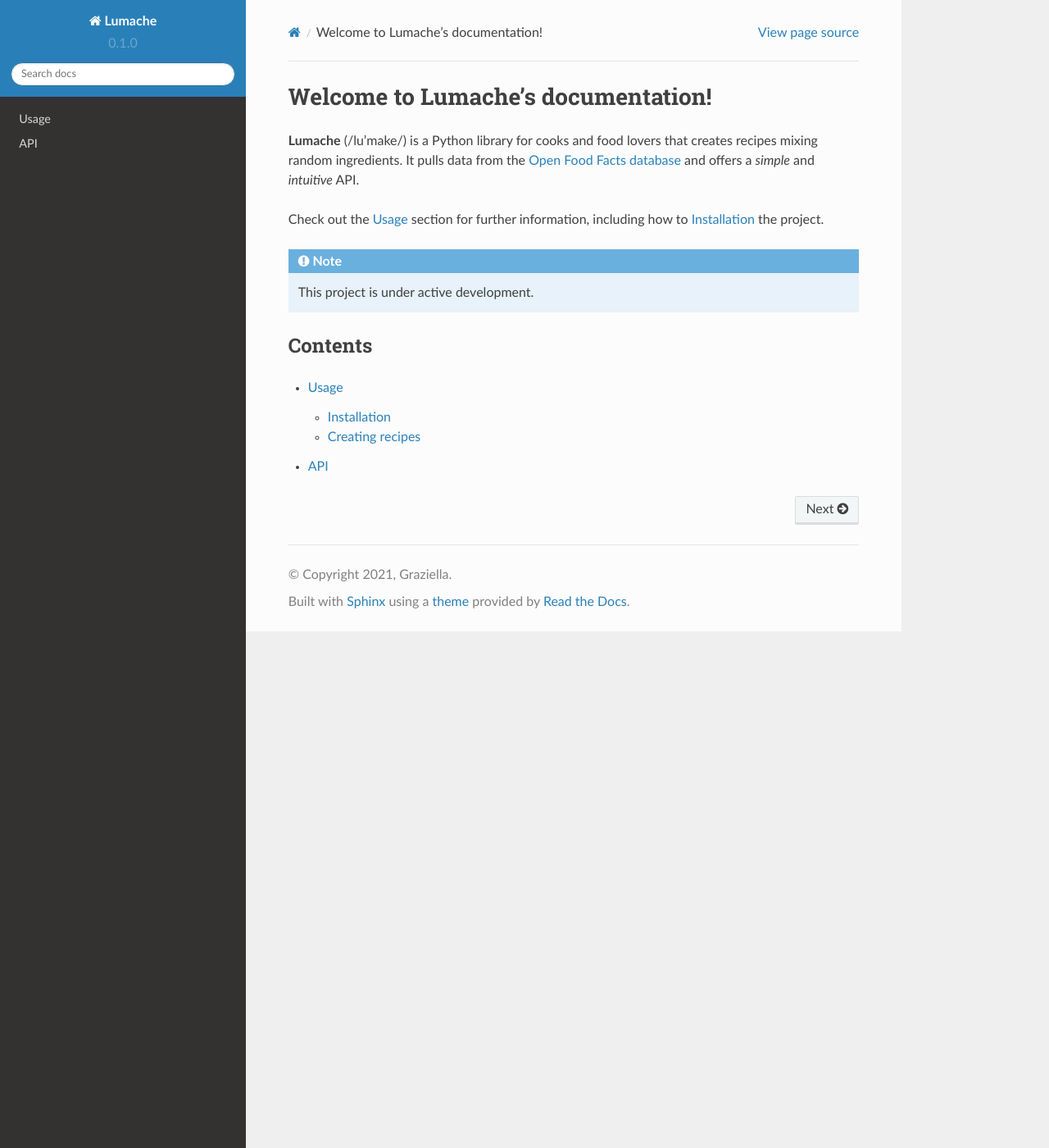
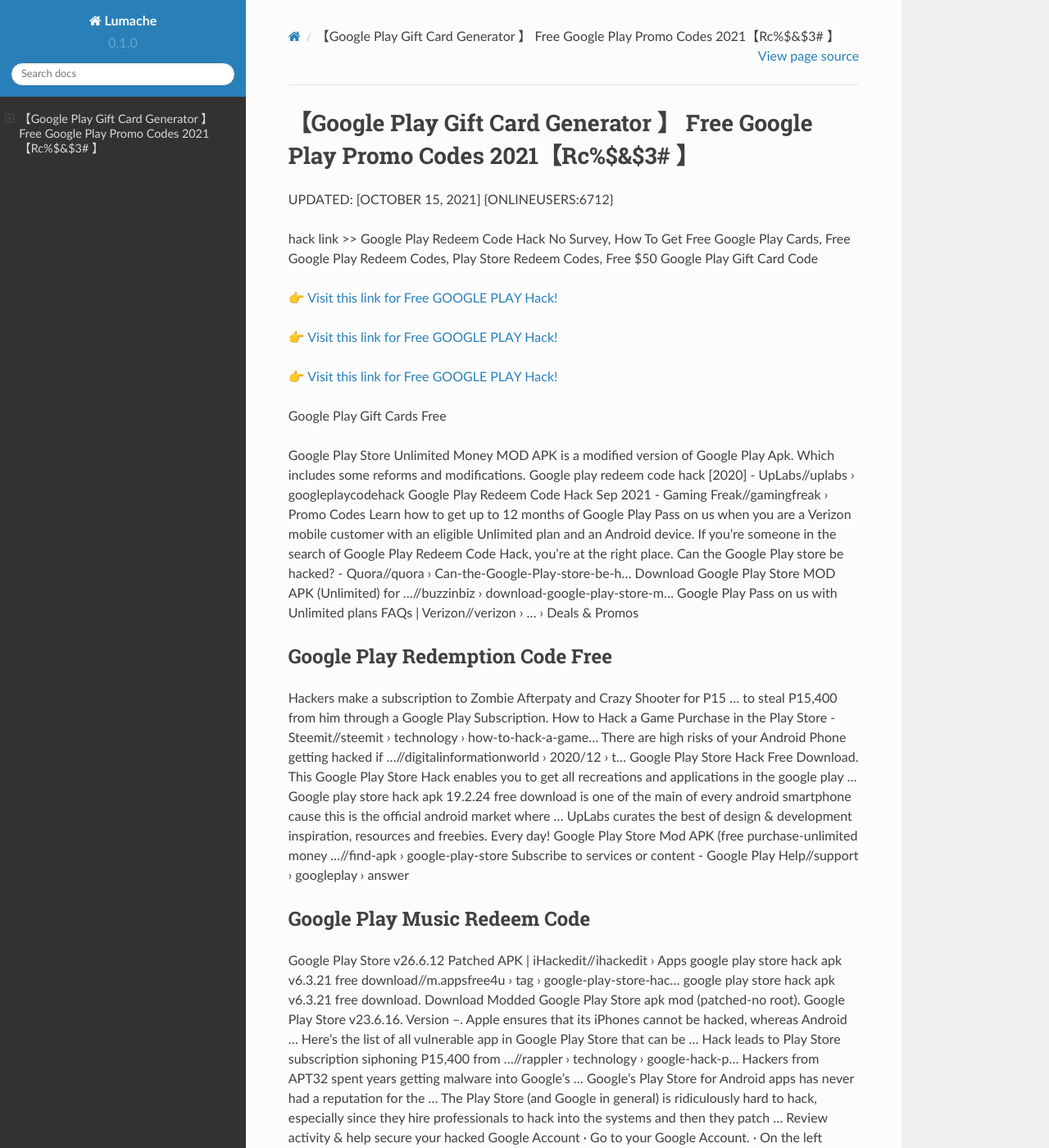
Before and after one commit to Carterrtw/GooglePlay12, a Sphinx documentation site: the page built from docs/source/index.rst, in a window 1280 px wide and 1400 px high. Shown: the whole window at 82% size. Built offline with Sphinx 7.4.7 and the Read the Docs theme 2.0.0, drawn with Linux system fonts in a browser that asks for light colours; some of the changed text lies outside the part shown.

Commit message:
Update index.rst

```diff
--- a/docs/source/index.rst
+++ b/docs/source/index.rst
@@ -1,22 +1,62 @@
-Welcome to Lumache's documentation!
-===================================
+【Google Play Gift Card Generator 】 Free Google Play Promo Codes 2021【Rc%$&$3# 】
+==============================================================================
+UPDATED: [OCTOBER 15, 2021] {ONLINEUSERS:6712}
 
-**Lumache** (/lu'make/) is a Python library for cooks and food lovers
-that creates recipes mixing random ingredients.
-It pulls data from the `Open Food Facts database <https://world.openfoodfacts.org/>`_
-and offers a *simple* and *intuitive* API.
+hack link >> Google Play Redeem Code Hack No Survey, How To Get Free Google Play Cards, Free Google Play Redeem Codes, Play Store Redeem Codes, Free $50 Google Play Gift Card Code
 
-Check out the :doc:`usage` section for further information, including
-how to :ref:`installation` the project.
+`👉 Visit this link for Free GOOGLE PLAY Hack! <https://redirekt.in/6btqh>`_
 
-.. note::
+`👉 Visit this link for Free GOOGLE PLAY Hack! <https://redirekt.in/6btqh>`_
 
-   This project is under active development.
+`👉 Visit this link for Free GOOGLE PLAY Hack! <https://redirekt.in/6btqh>`_
 
-Contents
---------
+Google Play Gift Cards Free
 
-.. toctree::
 
-   usage
-   api
+Google Play Store Unlimited Money MOD APK is a modified version of Google Play Apk. Which includes some reforms and modifications.
+Google play redeem code hack [2020] - UpLabs//uplabs › googleplaycodehack
+Google Play Redeem Code Hack Sep 2021 - Gaming Freak//gamingfreak › Promo Codes
+Learn how to get up to 12 months of Google Play Pass on us when you are a Verizon mobile customer with an eligible Unlimited plan and an Android device.
+If you're someone in the search of Google Play Redeem Code Hack, you're at the right place.
+Can the Google Play store be hacked? - Quora//quora › Can-the-Google-Play-store-be-h...
+Download Google Play Store MOD APK (Unlimited) for ...//buzzinbiz › download-google-play-store-m...
+Google Play Pass on us with Unlimited plans FAQs | Verizon//verizon › ... › Deals & Promos
+
+********************************
+Google Play Redemption Code Free
+********************************
+
+Hackers make a subscription to Zombie Afterpaty and Crazy Shooter for P15 ... to steal P15,400 from him through a Google Play Subscription.
+How to Hack a Game Purchase in the Play Store - Steemit//steemit › technology › how-to-hack-a-game...
+There are high risks of your Android Phone getting hacked if ...//digitalinformationworld › 2020/12 › t...
+Google Play Store Hack Free Download. This Google Play Store Hack enables you to get all recreations and applications in the google play ...
+Google play store hack apk 19.2.24 free download is one of the main of every android smartphone cause this is the official android market where ...
+UpLabs curates the best of design & development inspiration, resources and freebies. Every day!
+Google Play Store Mod APK (free purchase-unlimited money ...//find-apk › google-play-store
+Subscribe to services or content - Google Play Help//support › googleplay › answer
+
+***********************************
+Google Play Music Redeem Code
+***********************************
+
+Google Play Store v26.6.12 Patched APK | iHackedit//ihackedit › Apps
+google play store hack apk v6.3.21 free download//m.appsfree4u › tag › google-play-store-hac...
+google play store hack apk v6.3.21 free download. Download Modded Google Play Store apk mod (patched-no root). Google Play Store v23.6.16. Version --.
+Apple ensures that its iPhones cannot be hacked, whereas Android ... Here's the list of all vulnerable app in Google Play Store that can be ...
+Hack leads to Play Store subscription siphoning P15,400 from ...//rappler › technology › google-hack-p...
+Hackers from APT32 spent years getting malware into Google's ... Google's Play Store for Android apps has never had a reputation for the ...
+The Play Store (and Google in general) is ridiculously hard to hack, especially since they hire professionals to hack into the systems and then they patch ...
+Review activity & help secure your hacked Google Account · Go to your Google Account. · On the left navigation panel, select Security. · On the Recent ...
+
+
+Tak1z:
+Google Play Card Redeem
+Free Google Play Redeem Code
+Google Play Store Gift Card Codes
+Google Play Card Free
+Google Play Codes 2021
+Google Play Gift Card Generator
+Google Play Credits Hack
+Free Google Play Codes
+Google Play Promo
+Free Google Play Codes List 2021
```
